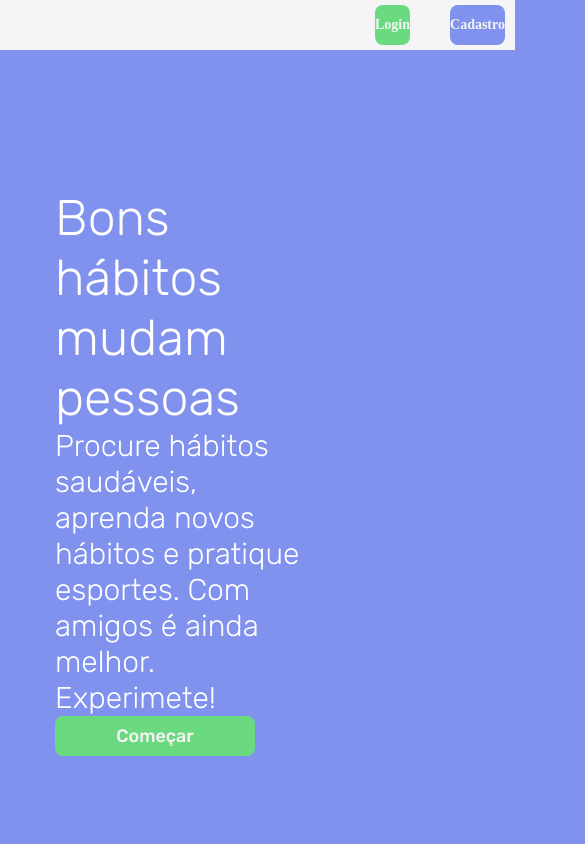
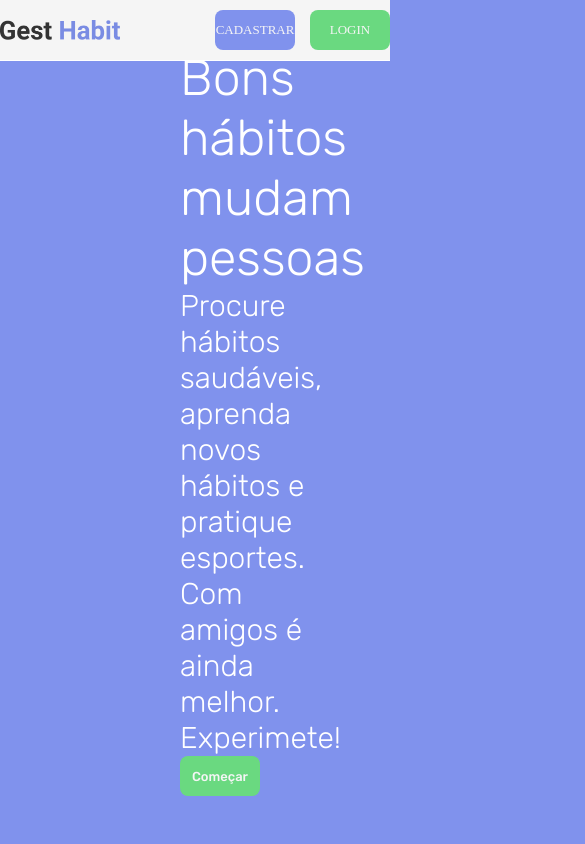
Before and after one commit to Robertatlima/Gest-Habit, a React (Create React App) app: page / in a window 390 px wide. Shown: the top 844 px of the page, 585 px wide, since content can reach past the window. Built offline with nearby package versions, Linux system fonts and the light colour scheme; no server answers.

Commit message:
Add responsividade, funcionalidade de botoes

```diff
--- a/src/components/Button/style.js
+++ b/src/components/Button/style.js
@@ -1,10 +1,16 @@
 import styled from "styled-components";
 
 export const Container = styled.div`
-  width: 200px;
+  width: 130px;
   height: 40px;
   cursor: pointer;
   font-size: 18px;
+  @media (max-width: 540px) {
+    width: 80px;
+    height: 40px;
+    font-size: 13px;
+  }
+  margin-left: 15px;
   background-color: ${(props) => (props.schema ? "#8092ED" : "#6AD980")};
   color: var(--color-gray50);
   font-weight: normal;
--- a/src/components/NavBar/index.js
+++ b/src/components/NavBar/index.js
@@ -1,23 +1,40 @@
-import { Link } from "react-router-dom"
+import { Link } from "react-router-dom";
 import { NavBarConteiner } from "./style";
-import Logo from "../../assets/img/Logo.png"
+import Logo from "../../assets/img/Logo.png";
 import Button from "../Button";
 
-const Header = ({ destiny, name }) => {
-    return (
-        <NavBarConteiner>
-            <ul>
-
-                    <li>
-                      <img src={`${Logo}`} alt="Imagem Logo" />
-                    </li>
-                    <li>
-                    <Button schema={false} children={'Login'}></Button>
-                    <Button children={'Cadastro'}></Button>
-                    </li>
-            </ul>
-
-        </NavBarConteiner>
-    )
-}
+const Header = ({ destiny, name, logout = false }) => {
+  return (
+    <NavBarConteiner>
+      <div className="header-conteudo">
+        <div className="logo">
+          <img className="img-logo" src={`${Logo}`} alt="Imagem Logo" />
+        </div>
+        {!logout ? (
+          <nav className="navBar">
+            <Link className="link-navBar" to="signup">
+              {" "}
+              <Button className="button" children={"Cadastrar"}></Button>
+            </Link>
+            <Link className="link-navBar" to="/login">
+              <Button
+                className="button"
+                schema={false}
+                children={"Login"}
+              ></Button>
+            </Link>
+          </nav>
+        ) : (
+          <Link className="link-navBar" to="/">
+            <Button
+              className="button"
+              schema={false}
+              children={"Sair"}
+            ></Button>
+          </Link>
+        )}
+      </div>
+    </NavBarConteiner>
+  );
+};
 export default Header;
--- a/src/components/NavBar/style.js
+++ b/src/components/NavBar/style.js
@@ -1,66 +1,35 @@
-import styled from 'styled-components'
+import styled from "styled-components";
 
 export const NavBarConteiner = styled.div`
-width: 100%;
-background-color: var(--color-gray50);
-display: flex;
-height: 50px;
-justify-content: space-between;
-align-items: center;
-ul{
+  background-color: var(--color-gray50);
+  border-bottom: 1px solid #fff;
+  position: fixed;
+  width: 100%;
+  .header-conteudo {
+    max-width: 1200px;
+    height: 60px;
     display: flex;
-    width: 100%;
     align-items: center;
-    justify-content:space-between;
+    justify-content: space-between;
+    margin: 0 auto;
+  }
+  .logo {
+    display: flex;
+    align-items: center;
+    .img-logo {
+      width: 120px;
+    }
+  }
 
-  li{
-      margin: 50px;
-      color: var(--color-blackSmoky);
-      flex-basis: 1;
-      border: none;
-      list-style-type:none;
-      display: flex;
-     img{
-          margin-left: 30px;
-          width: 120px;
-      }
-      div{
-        justify-content: space-evenly;
-        color: var(--color-blackSmoky);
-        text-decoration: none;
-        border: none;
-        font-size: 14px;
-        font-family: var(--font-primary);
-        align-content: flex-end;
-        font-weight: bold;
-      }
-
+  .navBar {
+    color: #fff;
+    text-decoration: none;
+    display: flex;
+    text-transform: uppercase;
+    line-height: 18px;
+    text-decoration: none;
   }
-  li:nth-child(2){
-        color: var(--color-gray50);
-        display: flex;
-        align-items: center;
-        justify-content: space-between;
-        width: 300px;
-        div{
-          margin: 20px;
-        }
-    }
-    @media (max-width: 700px){
-      li{
-        margin: 10px;
-      }
-      li:nth-child(2){
-        width: 150px;
-        flex: 1;
-      }
-      li{
-      img{
-          margin-left: 5px;
-          width: 80px;
-      }
-    }
-}
-}
-
-`
+  .link-navBar {
+    text-decoration: none;
+  }
+`;
--- a/src/pages/AllGroups/index.js
+++ b/src/pages/AllGroups/index.js
@@ -3,10 +3,15 @@ import axios from "axios";
 import { useState } from "react";
 import Group from "../../components/GroupCard";
 import * as C from "./styles.js";
+import api from "../../services/api";
 import { AiOutlineCloseCircle } from "react-icons/ai";
-const AllGroups = () => {
+import { Button } from "@material-ui/core";
+import { useParams } from "react-router-dom";
+import Header from "../../components/NavBar";
+const AllGroups = ({ group }) => {
   const [groupsAll, setGroupsAll] = useState([]);
   const token = localStorage.getItem("token");
+  let { id } = useParams();
   const listGroups = () => {
     axios
       .get("https://kabit-api.herokuapp.com/groups/", {
@@ -26,6 +31,7 @@ const AllGroups = () => {
 
   return (
     <C.Container>
+      <Header logout />
       <div>
         <h1>Encontrar</h1>
         <AiOutlineCloseCircle />
--- a/src/pages/Dashboard/index.js
+++ b/src/pages/Dashboard/index.js
@@ -3,7 +3,7 @@ import axios from "axios";
 import { useEffect } from "react";
 import { Link, useHistory } from "react-router-dom";
 import { useAuth } from "../../providers/Auth";
-
+import Header from "../../components/NavBar";
 import { useUser } from "../../providers/User";
 
 const Dashboard = () => {
@@ -28,6 +28,7 @@ const Dashboard = () => {
 
   return (
     <>
+      <Header logout />
       {auth ? (
         <div>
           <h1>ID do usuário: {user.id}</h1>
--- a/src/routes/index.js
+++ b/src/routes/index.js
@@ -24,10 +24,8 @@ export const Router = () => {
           <SignUp />
         </Route>
         <Route path="/dashboard">
-          <Header destino={"/"} name={"Sair"} />
           <Dashboard />
         </Route>
-        feature/groups
         <Route exact path="/groups">
           <Header destino={"/"} name={"Sair"} />
           <Groups />
--- a/src/styles/global.js
+++ b/src/styles/global.js
@@ -14,9 +14,7 @@ const GlobalStyle = createGlobalStyle`
 }
 body{
     background-color: var(--color-primary);
-    display: flex;
-    justify-content: center;
-    align-items: center
+
 }
 h1{
     font-family: 'Rubik', sans-serif;
```
Also changed, not shown: src/services/api.js (renamed from src/services/aapi.js).
